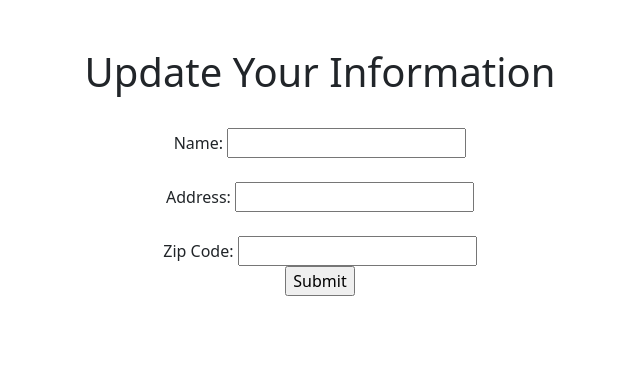
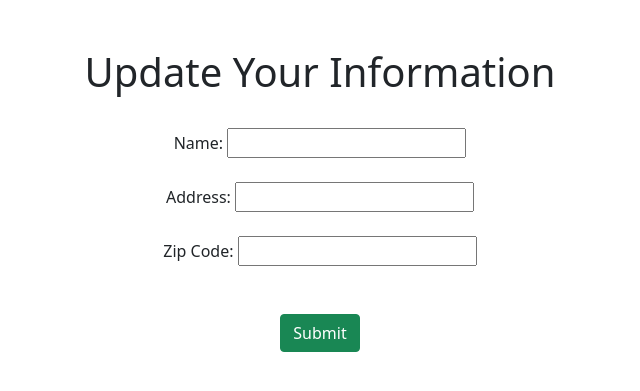
Before and after one commit to Payner01/dcc-trashcollector, a Django app: template trash_collector/employees/templates/employees/edit_profile.html in a window 1280 px wide. Shown: the top 391 px of the page, without its empty margins (320-960 px from the left). Run offline with Django 3.2, Linux system fonts and the light colour scheme; the template is opened without the code that fills it, so the values that code supplies are empty.

Commit message:
Edited the edit_profile file to give a little styling. Commented some in the views.py file.

```diff
--- a/trash_collector/employees/templates/employees/edit_profile.html
+++ b/trash_collector/employees/templates/employees/edit_profile.html
@@ -16,7 +16,9 @@
     <br />
     Zip Code: <input type="text" name="zip_code" id="zip_code" value="{{logged_in_employee.zip_code}}">
     <br />
-    <input type="submit" value="Submit">
+    <br />
+    <br />
+    <input class="btn btn-success" type="submit" value="Submit">
 </form>
 
 {% endblock %}
```
Also changed, not shown: trash_collector/employees/views.py (+4 -3 lines).
